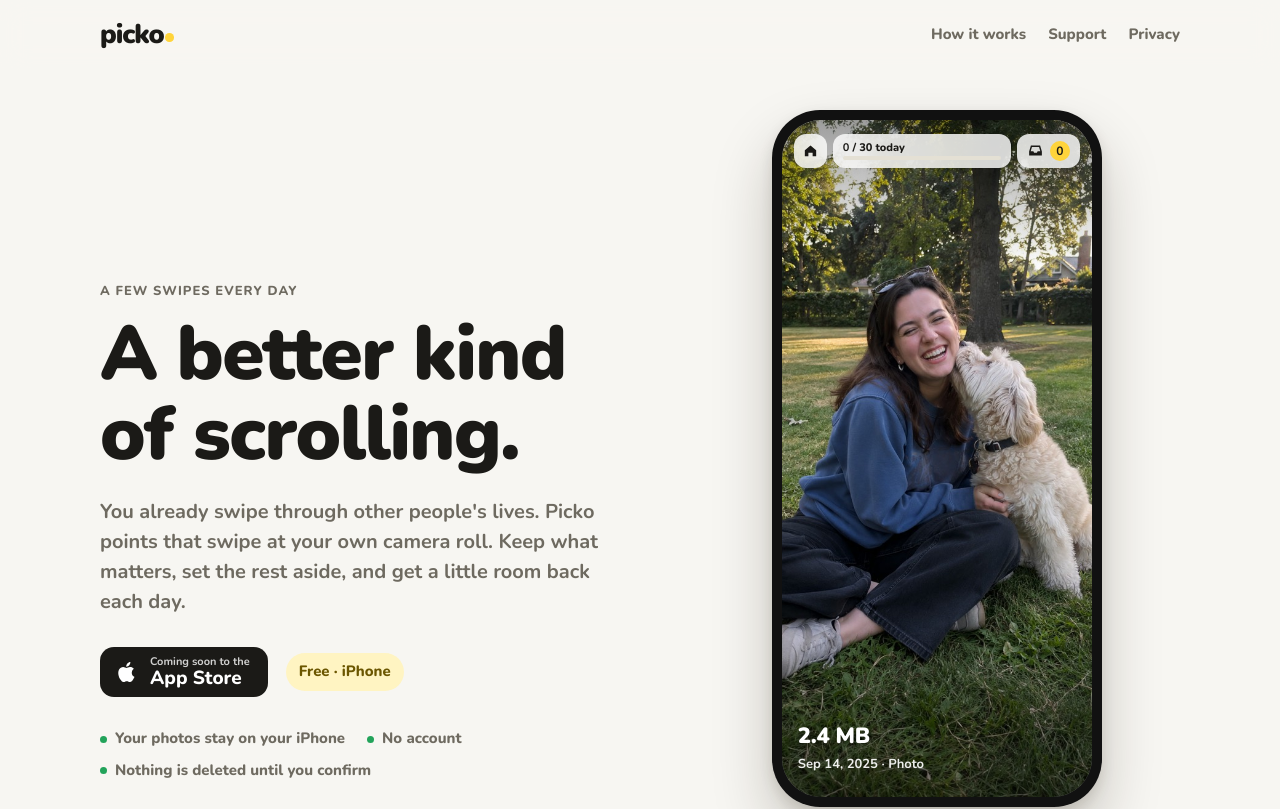
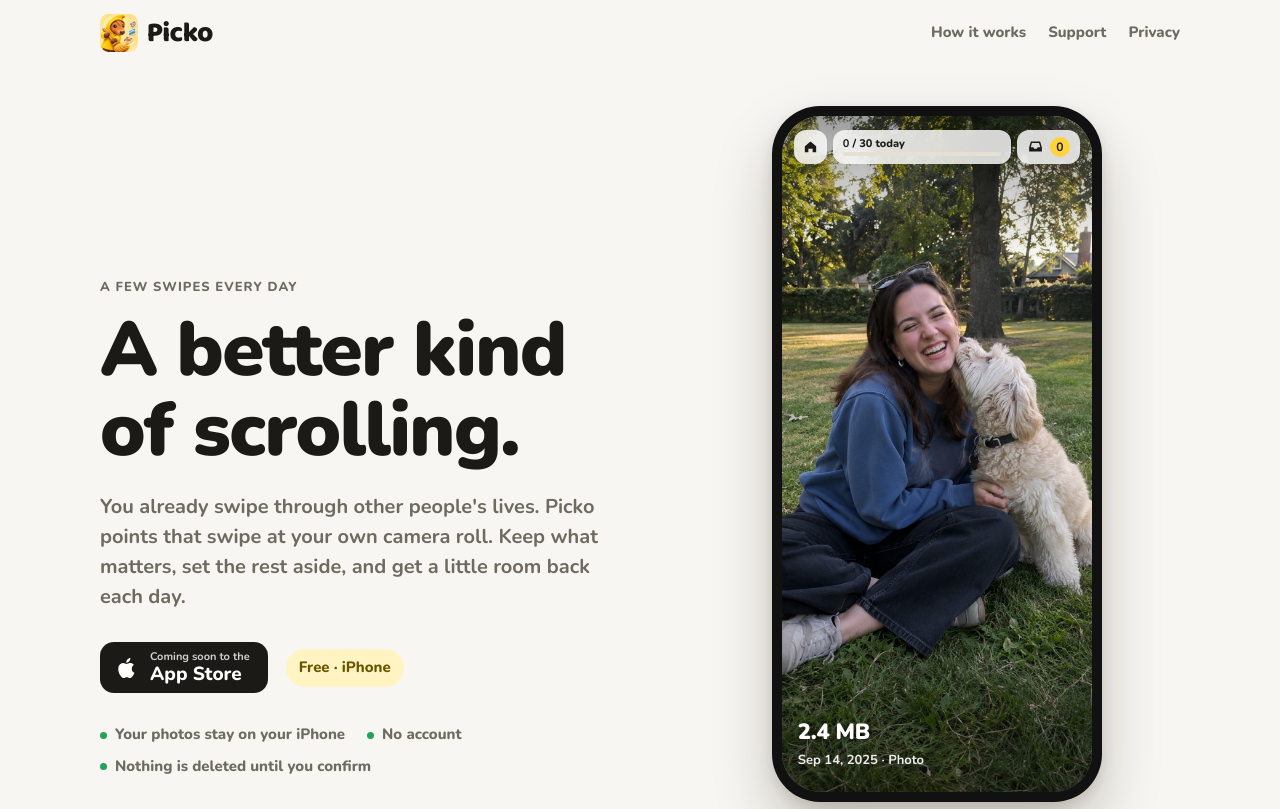
Before and after one commit to TD10w/picko, a plain HTML site: page index.html in a window 1280 px wide. Shown: the top 809 px of the page. Drawn offline with nearby package versions, Linux system fonts and the light colour scheme.

Commit message:
Update site from 231ccb9

```diff
--- a/index.html
+++ b/index.html
@@ -8,7 +8,7 @@
 <meta name="description" content="Picko turns a few swipes a day into a tidier camera roll. Keep what matters, set the rest aside, and confirm before anything is deleted.">
 <link rel="preconnect" href="https://fonts.googleapis.com">
 <link rel="preconnect" href="https://fonts.gstatic.com" crossorigin>
-<link rel="stylesheet" href="https://fonts.googleapis.com/css2?family=Nunito:wght@500;700;800;900&display=swap">
+<link rel="stylesheet" href="https://fonts.googleapis.com/css2?family=Nunito:wght@500;700;800;900&family=Baloo+2:wght@800&display=swap">
 <link rel="icon" type="image/png" sizes="64x64" href="assets/favicon-64.png">
 <link rel="apple-touch-icon" href="assets/apple-touch-icon.png">
 <meta property="og:title" content="Picko: a better kind of scrolling">
@@ -22,7 +22,7 @@
 
 <header class="nav">
   <div class="wrap nav-row">
-    <a class="wordmark" href="index.html" aria-label="Picko home">picko</a>
+    <a class="wordmark" href="index.html" aria-label="Picko home"><img src="assets/app-icon-96.png" alt=""><span>Picko</span></a>
     <nav class="nav-links" aria-label="Site">
       <a href="#how">How it works</a>
       <a href="support.html">Support</a>
@@ -235,7 +235,7 @@
 
 <footer class="foot">
   <div class="wrap foot-row">
-    <span class="wordmark small">picko</span>
+    <span class="wordmark small"><img src="assets/app-icon-96.png" alt=""><span>Picko</span></span>
     <span>Made with a little care. © 2026 Xin Du</span>
     <nav aria-label="Footer"><a href="support.html">Support</a><a href="privacy.html">Privacy</a></nav>
   </div>
--- a/style.css
+++ b/style.css
@@ -59,8 +59,10 @@ p { margin: 0; }
 body::before { content: ""; position: fixed; inset: 0 0 auto; height: env(safe-area-inset-top, 0px); z-index: 10; background: var(--bg); }
 .nav { position: sticky; top: env(safe-area-inset-top, 0px); z-index: 9; background: color-mix(in srgb, var(--bg) 88%, transparent); backdrop-filter: blur(14px); -webkit-backdrop-filter: blur(14px); }
 .nav-row { display: flex; align-items: center; justify-content: space-between; gap: 16px; padding-block: 14px; }
-.wordmark { font-weight: 900; font-size: 27px; letter-spacing: -0.04em; text-decoration: none; position: relative; }
-.wordmark::after { content: ""; display: inline-block; width: .32em; height: .32em; border-radius: 50%; background: var(--yellow); margin-left: .06em; vertical-align: .05em; }
+/* Logo (Xin 11-17): the app icon + "Picko" in Baloo 2 ExtraBold. */
+.wordmark { display: inline-flex; align-items: center; gap: .32em; font-family: "Baloo 2", var(--font, ui-rounded), system-ui, sans-serif; font-weight: 800; font-size: 28px; letter-spacing: -0.02em; line-height: 1; text-decoration: none; color: inherit; }
+.wordmark img { width: 1.35em; height: 1.35em; border-radius: 22.5%; display: block; }
+.wordmark span { padding-top: .08em; }
 .wordmark.small { font-size: 21px; }
 .nav-links { display: flex; gap: 22px; font-size: 15px; font-weight: 800; }
 .nav-links a { text-decoration: none; color: var(--sub); }
```
Also changed, not shown: privacy.html (+3 -3 lines), support.html (+3 -3 lines), assets/app-icon-96.png (added), assets/og-image.jpg, demo/poster.jpg, 1 other file.
